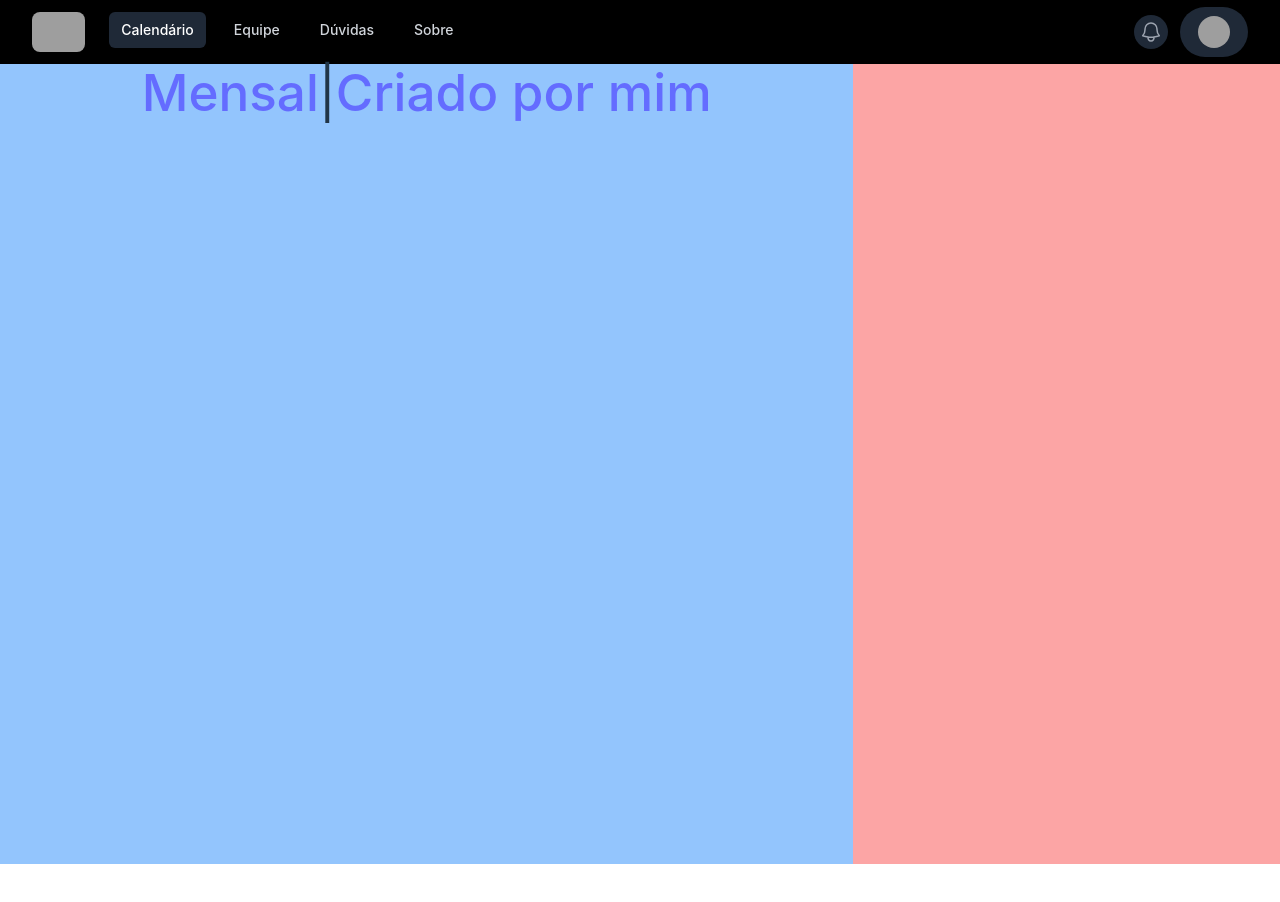
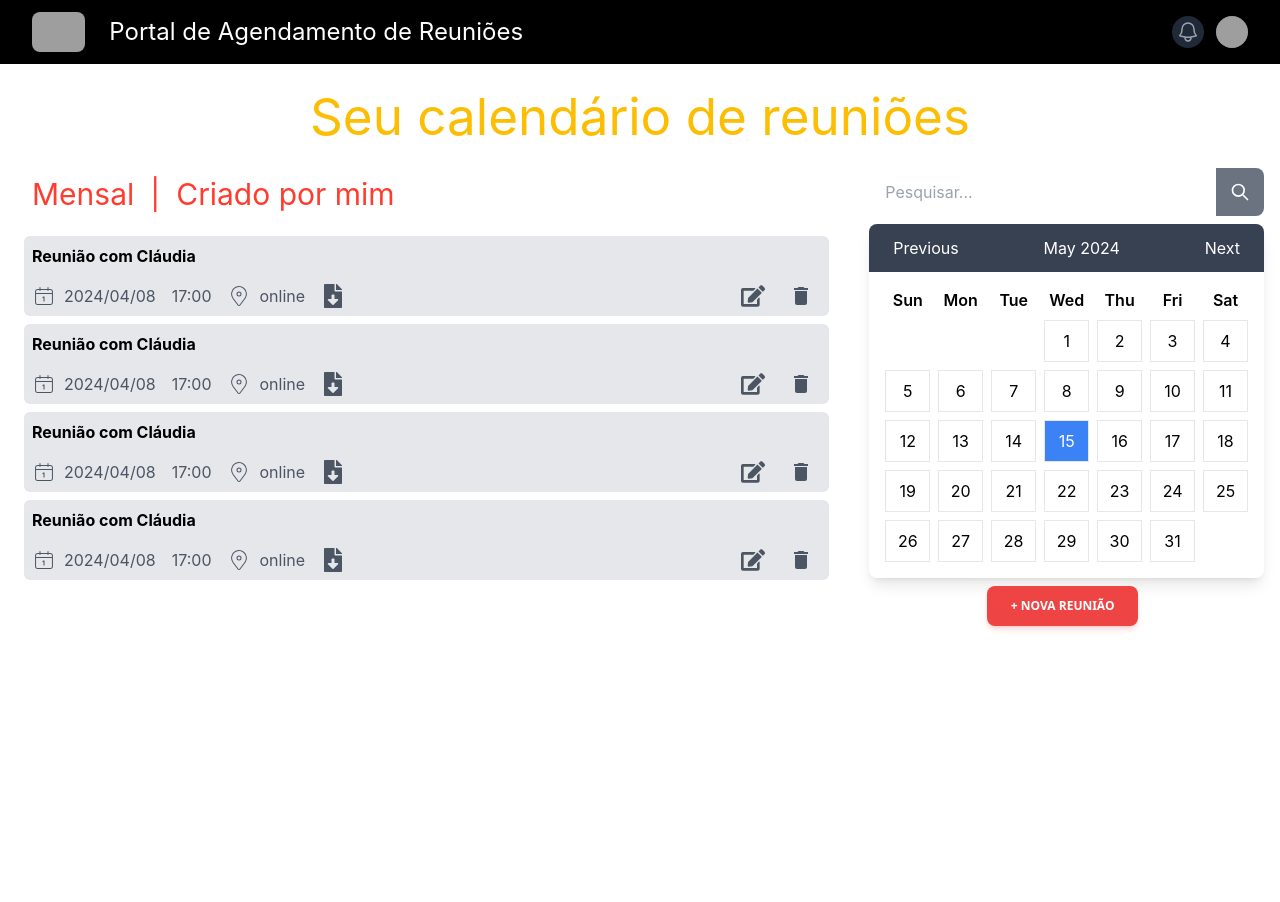
Before and after one commit to m-u-l-a-s/API-SIATT, a React (Vite) app in the folder frontend/: page / in a window 1280 px wide. Shown: the top 902 px of the page. Before the commit the page ends 864 px from the top, so only its background shows below. Built offline with nearby package versions, Linux system fonts and the light colour scheme; grey boxes are pictures that could not be loaded.

Commit message:
Tela de Agendamento de Reuniões e seus componentes.

```diff
--- a/frontend/package.json
+++ b/frontend/package.json
@@ -11,7 +11,8 @@
   },
   "dependencies": {
     "react": "^18.2.0",
-    "react-dom": "^18.2.0"
+    "react-dom": "^18.2.0",
+    "react-icons": "^5.0.1"
   },
   "devDependencies": {
     "@craco/types": "^7.1.0",
--- /dev/null
+++ b/frontend/src/components/ButtonAdd.tsx
@@ -0,0 +1,21 @@
+
+const ButtonAdd = () => {
+
+    return (
+
+        <div>
+            <button
+                className="m-2 middle none center mr-4 rounded-lg bg-red-500 py-3 px-6
+                        font-sans text-xs font-bold uppercase text-white shadow-md shadow-red-500/20 transition-all
+                        hover:shadow-lg hover:shadow-red-500/40 focus:opacity-[0.85] focus:shadow-none active:opacity-[0.85]
+                        active:shadow-none disabled:pointer-events-none disabled:opacity-50 disabled:shadow-none"
+                data-ripple-light="true"
+            >
+                + Nova Reunião
+            </button>
+        </div>
+
+    );
+};
+
+export default ButtonAdd;
--- a/frontend/src/components/Calendar.tsx
+++ b/frontend/src/components/Calendar.tsx
@@ -1,60 +1,33 @@
-import Navbar from "../components/Navbar"
+import React, { useState, useEffect, useRef } from 'react';
 
-const Calendar = () => {
+interface CalendarProps {}
 
-    return (
+const Calendar: React.FC<CalendarProps> = () => {
+    const [currentYear, setCurrentYear] = useState<number>(new Date().getFullYear());
+    const [currentMonth, setCurrentMonth] = useState<number>(new Date().getMonth());
 
-        <div >
-<!-- component -->
-<div class="bg-gray-100 flex items-center justify-center h-screen">
+    const calendarRef = useRef<HTMLDivElement>(null);
+    const currentMonthRef = useRef<HTMLHeadingElement>(null);
 
-    <div class="lg:w-7/12 md:w-9/12 sm:w-10/12 mx-auto p-4">
-        <div class="bg-white shadow-lg rounded-lg overflow-hidden">
-            <div class="flex items-center justify-between px-6 py-3 bg-gray-700">
-                <button id="prevMonth" class="text-white">Previous</button>
-                <h2 id="currentMonth" class="text-white"></h2>
-                <button id="nextMonth" class="text-white">Next</button>
-            </div>
-            <div class="grid grid-cols-7 gap-2 p-4" id="calendar">
-                <!-- Calendar Days Go Here -->
-            </div>
-            <div id="myModal" class="modal hidden fixed inset-0 flex items-center justify-center z-50">
-              <div class="modal-overlay absolute inset-0 bg-black opacity-50"></div>
+    useEffect(() => {
+        generateCalendar(currentYear, currentMonth);
+    }, [currentYear, currentMonth]);
 
-              <div class="modal-container bg-white w-11/12 md:max-w-md mx-auto rounded shadow-lg z-50 overflow-y-auto">
-                <div class="modal-content py-4 text-left px-6">
-                  <div class="flex justify-between items-center pb-3">
-                    <p class="text-2xl font-bold">Selected Date</p>
-                    <button id="closeModal" class="modal-close px-3 py-1 rounded-full bg-gray-200 hover:bg-gray-300 focus:outline-none focus:ring">✕</button>
-                  </div>
-                  <div id="modalDate" class="text-xl font-semibold"></div>
-                </div>
-              </div>
-            </div>
-        </div>
-    </div>
-  </div>
-    <script>
-      // Function to generate the calendar for a specific month and year
-function generateCalendar(year, month) {
-    const calendarElement = document.getElementById('calendar');
-    const currentMonthElement = document.getElementById('currentMonth');
+    const generateCalendar = (year: number, month: number) => {
+        if (calendarRef.current && currentMonthRef.current) {
+            const calendarElement = calendarRef.current;
+            const currentMonthElement = currentMonthRef.current;
 
-    // Create a date object for the first day of the specified month
             const firstDayOfMonth = new Date(year, month, 1);
             const daysInMonth = new Date(year, month + 1, 0).getDate();
 
-    // Clear the calendar
             calendarElement.innerHTML = '';
 
-    // Set the current month text
             const monthNames = ['January', 'February', 'March', 'April', 'May', 'June', 'July', 'August', 'September', 'October', 'November', 'December'];
             currentMonthElement.innerText = `${monthNames[month]} ${year}`;
 
-    // Calculate the day of the week for the first day of the month (0 - Sunday, 1 - Monday, ..., 6 - Saturday)
             const firstDayOfWeek = firstDayOfMonth.getDay();
 
-    // Create headers for the days of the week
             const daysOfWeek = ['Sun', 'Mon', 'Tue', 'Wed', 'Thu', 'Fri', 'Sat'];
             daysOfWeek.forEach(day => {
                 const dayElement = document.createElement('div');
@@ -63,90 +36,107 @@ function generateCalendar(year, month) {
                 calendarElement.appendChild(dayElement);
             });
 
-    // Create empty boxes for days before the first day of the month
             for (let i = 0; i < firstDayOfWeek; i++) {
                 const emptyDayElement = document.createElement('div');
                 calendarElement.appendChild(emptyDayElement);
             }
 
-    // Create boxes for each day of the month
             for (let day = 1; day <= daysInMonth; day++) {
                 const dayElement = document.createElement('div');
-        dayElement.className = 'text-center py-2 border cursor-pointer';
-        dayElement.innerText = day;
+                dayElement.className = 'text-center py-2 border cursor-pointer flex justify-center';
+                dayElement.innerText = day.toString();
 
-        // Check if this date is the current date
                 const currentDate = new Date();
                 if (year === currentDate.getFullYear() && month === currentDate.getMonth() && day === currentDate.getDate()) {
-            dayElement.classList.add('bg-blue-500', 'text-white'); // Add classes for the indicator
+                    dayElement.classList.add('bg-blue-500', 'text-white');
                 }
+
+                dayElement.addEventListener('click', () => {
+                    handleDayClick(day);
+                });
 
                 calendarElement.appendChild(dayElement);
             }
         }
+    };
 
-// Initialize the calendar with the current month and year
-const currentDate = new Date();
-let currentYear = currentDate.getFullYear();
-let currentMonth = currentDate.getMonth();
-generateCalendar(currentYear, currentMonth);
 
-// Event listeners for previous and next month buttons
-document.getElementById('prevMonth').addEventListener('click', () => {
-    currentMonth--;
-    if (currentMonth < 0) {
-        currentMonth = 11;
-        currentYear--;
+    const handlePrevMonth = () => {
+        setCurrentMonth(prevMonth => {
+            let newMonth = prevMonth - 1;
+            let newYear = currentYear;
+            if (newMonth < 0) {
+                newMonth = 11;
+                newYear--;
             }
-    generateCalendar(currentYear, currentMonth);
+            setCurrentYear(newYear);
+            return newMonth;
         });
+    };
 
-document.getElementById('nextMonth').addEventListener('click', () => {
-    currentMonth++;
-    if (currentMonth > 11) {
-        currentMonth = 0;
-        currentYear++;
+    const handleNextMonth = () => {
+        setCurrentMonth(prevMonth => {
+            let newMonth = prevMonth + 1;
+            let newYear = currentYear;
+            if (newMonth > 11) {
+                newMonth = 0;
+                newYear++;
             }
-    generateCalendar(currentYear, currentMonth);
+            setCurrentYear(newYear);
+            return newMonth;
         });
+    };
 
-// Function to show the modal with the selected date
-function showModal(selectedDate) {
+    const showModal = (selectedDate: string) => {
         const modal = document.getElementById('myModal');
         const modalDateElement = document.getElementById('modalDate');
-    modalDateElement.innerText = selectedDate;
-    modal.classList.remove('hidden');
-}
+        if (modalDateElement) modalDateElement.innerText = selectedDate;
+        if (modal) modal.classList.remove('hidden');
+    };
 
-// Function to hide the modal
-function hideModal() {
+    const hideModal = () => {
         const modal = document.getElementById('myModal');
-    modal.classList.add('hidden');
-}
+        if (modal) modal.classList.add('hidden');
+    };
 
-// Event listener for date click events
-const dayElements = document.querySelectorAll('.cursor-pointer');
-dayElements.forEach(dayElement => {
-    dayElement.addEventListener('click', () => {
-        const day = parseInt(dayElement.innerText);
+    const handleDayClick = (day: number) => {
         const selectedDate = new Date(currentYear, currentMonth, day);
-        const options = { weekday: 'long', year: 'numeric', month: 'long', day: 'numeric' };
-        const formattedDate = selectedDate.toLocaleDateString(undefined, options);
+        const formattedDate = selectedDate.toLocaleDateString(undefined, { weekday: 'long', year: 'numeric', month: 'long', day: 'numeric' });
         showModal(formattedDate);
-    });
-});
+    };
 
-// Event listener for closing the modal
-document.getElementById('closeModal').addEventListener('click', () => {
-    hideModal();
-});
+    return (
+        <div>
 
-    </script>
+                    <div className="bg-white shadow-lg rounded-lg overflow-hidden">
+                        <div className="flex items-center justify-between px-6 py-3 bg-gray-700">
+                            <button onClick={handlePrevMonth} className="text-white" id="prevMonth">
+                                Previous
+                            </button>
+                            <h2 ref={currentMonthRef} className="text-white" id="currentMonth"></h2>
+                            <button onClick={handleNextMonth} className="text-white" id="nextMonth">
+                                Next
+                            </button>
+                        </div>
+                        <div className="grid grid-cols-7 gap-2 p-4" ref={calendarRef} id="calendar"></div>
+                        <div id="myModal" className="modal hidden fixed inset-0 items-center justify-center z-50">
+                            <div className="modal-overlay absolute inset-0 bg-black opacity-50"></div>
+                            <div className="modal-container bg-white w-11/12 md:max-w-md mx-auto rounded shadow-lg z-50 overflow-y-auto">
+                                <div className="modal-content py-4 text-left px-6">
+                                    <div className="flex justify-between items-center pb-3">
+                                        <p className="text-2xl font-bold">Selected Date</p>
+                                        <button onClick={hideModal} className="modal-close px-3 py-1 rounded-full bg-gray-200 hover:bg-gray-300 focus:outline-none focus:ring">
+                                            ✕
+                                        </button>
+                                    </div>
+                                    <div id="modalDate" className="text-xl font-semibold"></div>
+                                </div>
+                            </div>
+                        </div>
+                    </div>
                 </div>
 
     );
-
 };
 
-
 export default Calendar;
--- /dev/null
+++ b/frontend/src/components/MeetingDetail.tsx
@@ -0,0 +1,37 @@
+import React from 'react';
+import { CiCalendarDate } from "react-icons/ci";
+import { CiLocationOn } from "react-icons/ci";
+import { FaFileDownload } from "react-icons/fa";
+import { FaEdit } from "react-icons/fa";
+import { MdDelete } from "react-icons/md";
+
+
+interface MeetingDetailProps {
+    title: string;
+    date: string;
+    time: string;
+    place: string;
+}
+
+const MeetingDetail: React.FC<MeetingDetailProps> = ({ title, date, time, place }) => {
+    return (
+        <div className="meeting-item bg-gray-200 m-2 rounded-md">
+            <div className="meeting-item-title font-bold flex p-2">{title}</div>
+            <ul className="meeting-item-details flex text-gray-600">
+
+                <li className='p-2 flex'>
+                    <CiCalendarDate className='text-2xl mr-2'/> {date}
+                </li>
+
+                <li className='p-2 flex'> {time} </li>
+
+                <li className='p-2 flex'> <CiLocationOn className='text-2xl mr-2'/>{place}</li>
+                <li className='p-2 flex'><FaFileDownload className='text-2xl mr-2 align-middle'/></li>
+                <li className='p-2 flex ml-auto'><FaEdit className='text-2xl mr-2 align-middle'/></li>
+                <li className='p-2 flex'><MdDelete className='text-2xl mr-2 align-middle'/></li>
+            </ul>
+        </div>
+    );
+};
+
+export default MeetingDetail;
--- a/frontend/src/components/Navbar.tsx
+++ b/frontend/src/components/Navbar.tsx
@@ -1,4 +1,4 @@
-import React, { useState } from 'react';
+import { useState } from 'react';
 
 
 const Navbar = () => {
@@ -43,13 +43,14 @@ const Navbar = () => {
             <div className="flex flex-shrink-0 items-center">
               <img src="https://www.siatt.com.br/siatt/wp-content/uploads/2018/01/siatt-logo.png" className='h-10 rounded-lg' alt="Your Company Logo" />
             </div>
+            <span className='text-white flex justify-center items-center ml-6 text-2xl'>Portal de Agendamento de Reuniões</span>
             <div className="hidden sm:ml-6 sm:block">
-              <div className="flex space-x-4">
+              {/* <div className="flex space-x-4">
                 <a href="#" className="bg-gray-800 text-white rounded-md px-3 py-2 text-sm font-medium" aria-current="page">Calendário</a>
                 <a href="#" className="text-gray-300 hover:bg-gray-700 hover:text-white rounded-md px-3 py-2 text-sm font-medium">Equipe</a>
                 <a href="#" className="text-gray-300 hover:bg-gray-700 hover:text-white rounded-md px-3 py-2 text-sm font-medium">Dúvidas</a>
                 <a href="#" className="text-gray-300 hover:bg-gray-700 hover:text-white rounded-md px-3 py-2 text-sm font-medium">Sobre</a>
-              </div>
+              </div> */}
             </div>
           </div>
           <div className="absolute inset-y-0 right-0 flex items-center pr-2 sm:static sm:inset-auto sm:ml-6 sm:pr-0">
--- /dev/null
+++ b/frontend/src/components/SearchInput.tsx
@@ -0,0 +1,40 @@
+import React, { useState } from 'react';
+
+const SearchInput = () => {
+    const [search, setSearch] = useState('');
+
+    return (
+            <div className="flex items-center max-w-md mx-auto bg-white rounded-lg mt-2 mb-2" >
+                <div className="w-full">
+                    <input
+                        type="search"
+                        className="w-full px-4 py-1 text-gray-800 bg-white rounded-full focus:outline-none"
+                        placeholder="Pesquisar..."
+                        value={search}
+                        onChange={(e) => setSearch(e.target.value)}
+                    />
+                </div>
+                <div>
+                    <button
+                        type="submit"
+                        className={`flex items-center justify-center w-12 h-12 text-white rounded-r-lg ${
+                            search.length > 0 ? 'bg-purple-500' : 'bg-gray-500 cursor-not-allowed'
+                        }`}
+                        disabled={search.length === 0}
+                    >
+                        <svg
+                            className="w-5 h-5"
+                            fill="none"
+                            stroke="currentColor"
+                            viewBox="0 0 24 24"
+                            xmlns="http://www.w3.org/2000/svg"
+                        >
+                            <path strokeLinecap="round" strokeLinejoin="round" strokeWidth={2} d="M21 21l-6-6m2-5a7 7 0 11-14 0 7 7 0 0114 0z" />
+                        </svg>
+                    </button>
+                </div>
+            </div>
+    );
+};
+
+export default SearchInput;
--- a/frontend/src/index.css
+++ b/frontend/src/index.css
@@ -1,14 +1,14 @@
 @tailwind base;
 @tailwind components;
 @tailwind utilities;
-
+/*
+*/
 :root {
   font-family: Inter, system-ui, Avenir, Helvetica, Arial, sans-serif;
   line-height: 1.5;
   font-weight: 400;
-
-  /* color-scheme: light dark; */
-  color: rgba(255, 255, 255, 0.87);
+  color-scheme: light dark;
+  color: black;
   background-color: white;
 
   font-synthesis: none;
@@ -17,6 +17,12 @@
   -moz-osx-font-smoothing: grayscale;
 }
 
+h1 {
+  font-size: 3.2em;
+  line-height: 1.1;
+}
+
+/*
 a {
   font-weight: 500;
   color: #646cff;
@@ -26,18 +32,15 @@ a:hover {
   color: #535bf2;
 }
 
-/* body {
+body {
   margin: 0;
   display: flex;
   place-items: center;
   min-width: 320px;
   min-height: 100vh;
-} */
+}
 
-h1 {
-  font-size: 3.2em;
-  line-height: 1.1;
-}
+
 
 button {
   border-radius: 8px;
@@ -70,3 +73,11 @@ button:focus-visible {
     background-color: #f9f9f9;
   }
 }
+
+@layer components {
+
+  .cursor-pointer {
+    @apply flex items-center justify-center bg-gray-600
+  }
+
+} */
--- a/frontend/src/pages/PagAgendamento.tsx
+++ b/frontend/src/pages/PagAgendamento.tsx
@@ -1,37 +1,45 @@
 import Navbar from "../components/Navbar"
+import Calendar from "../components/Calendar"
+import ButtonAdd from "../components/ButtonAdd";
+import MeetingDetail from "../components/MeetingDetail";
+import SearchInput from "../components/SearchInput";
 
 const PagAgendamento = () => {
 
     return (
+        <div>
+            <Navbar/>
+            <h1 className="text-fonteAmarela mt-6">Seu calendário de reuniões</h1>
 
-        <div >
-            <Navbar/>
+            <div className="conteudo flex flex-col md:flex-row">
 
-            <div className="conteudo flex">
+                <div className="coluna-1 md:w-2/3 md:order-1 h-screen p-4 sm:w-screen">
+
+                        <h2 className="text-fonteVermelha text-3xl flex flex-initial">
+                            <a className="text-fonteVermelha p-4 hover:cursor-pointer">Mensal</a>
+                            <span className="flex items-center">|</span>
+                            <a className="text-fonteVermelha p-4 hover:cursor-pointer">Criado por mim</a>
+                        </h2>
+
+                    <MeetingDetail title="Reunião com Cláudia" date="2024/04/08" time="17:00" place="online"/>
+                    <MeetingDetail title="Reunião com Cláudia" date="2024/04/08" time="17:00" place="online"/>
+                    <MeetingDetail title="Reunião com Cláudia" date="2024/04/08" time="17:00" place="online"/>
+                    <MeetingDetail title="Reunião com Cláudia" date="2024/04/08" time="17:00" place="online"/>
+
+                </div>
 
 
-            <div className="coluna-1 w-2/3 bg-blue-300 h-screen">
-
-                <h1>
-                    <a>Mensal</a>
-                    |
-                    <a>Criado por mim</a>
-
-                </h1>
+                <div className="coluna-2 md:w-1/3 md:order-2 h-screen p-4 sm:w-screen">
+                    {/* <span className="mt-20">.</span> */}
+                    <SearchInput/>
+                    <Calendar/>
+                    <ButtonAdd/>
+                </div>
 
 
             </div>
-
-            <div className="coluna-2 w-1/3 bg-red-300 h-screen">
-
-            </div>
-
-            </div>
         </div>
-
     );
-
 };
 
-
 export default PagAgendamento;
```
Also changed, not shown: 1 other file (tests, documents, lock files or other folders). Lines whose indentation alone changed are shown as unchanged.
